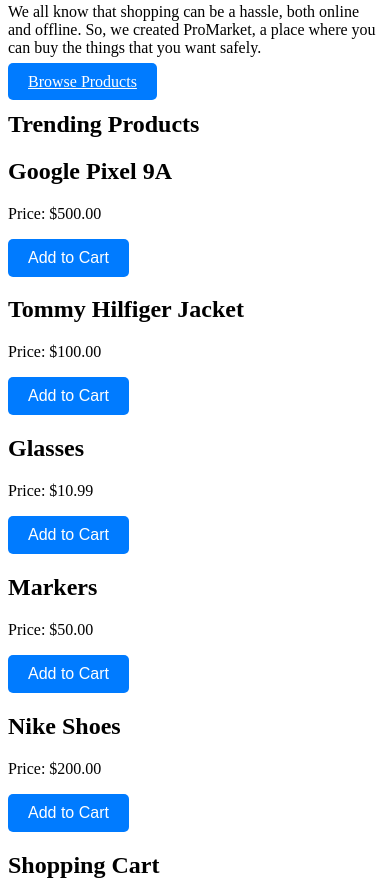
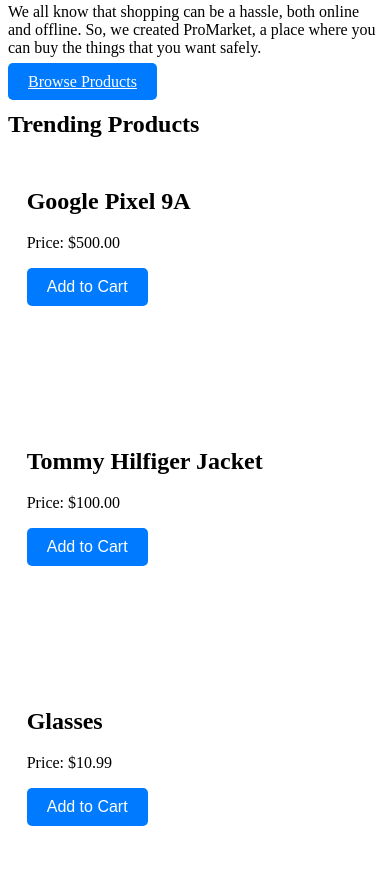
Before and after one commit to Nithurshan12/ProMarket, a plain HTML site: page index.html in a window 390 px wide. Shown: the part 416-1298 px from the top of the page. Drawn offline with Linux system fonts and the light colour scheme.

Commit message:
Update index.html

```diff
--- a/index.html
+++ b/index.html
@@ -6,7 +6,29 @@
     <title>ProMarket - Home</title>
     <link rel="stylesheet" href="styles.css">
     <style>
-        /* ...[styles unchanged]... */
+        /* Inline responsiveness for critical elements - fallback if CSS doesn't load */
+        .products-listing {
+            display: flex;
+            flex-wrap: wrap;
+            gap: 20px;
+        }
+        .product {
+            flex: 1 1 220px;
+            min-width: 220px;
+            max-width: 300px;
+            margin: 10px auto;
+        }
+        @media (max-width: 900px) {
+            .products-listing {
+                flex-direction: column;
+                align-items: center;
+            }
+            .product {
+                width: 90%;
+                min-width: unset;
+                max-width: unset;
+            }
+        }
     </style>
 </head>
 <body>
@@ -14,7 +36,7 @@
     <header>
         <h1 id="promarket-title">ProMarket</h1>
         <!-- Category Buttons -->
-        <div class="category-bar" id="categoryBar">
+        <div class="category-bar" id="categoryBar" role="navigation" aria-label="Product categories">
             <button class="category-btn active" data-category="all">All</button>
             <button class="category-btn" data-category="electronics">Electronics</button>
             <button class="category-btn" data-category="fashion">Fashion</button>
@@ -23,7 +45,7 @@
         </div>
         <hr>
         <nav>
-            <ul>
+            <ul class="nav-list">
                 <li><a href="index.html">Home</a></li>
                 <li><a href="products.html">Products</a></li>
                 <li><a href="about.html">About</a></li>
```
